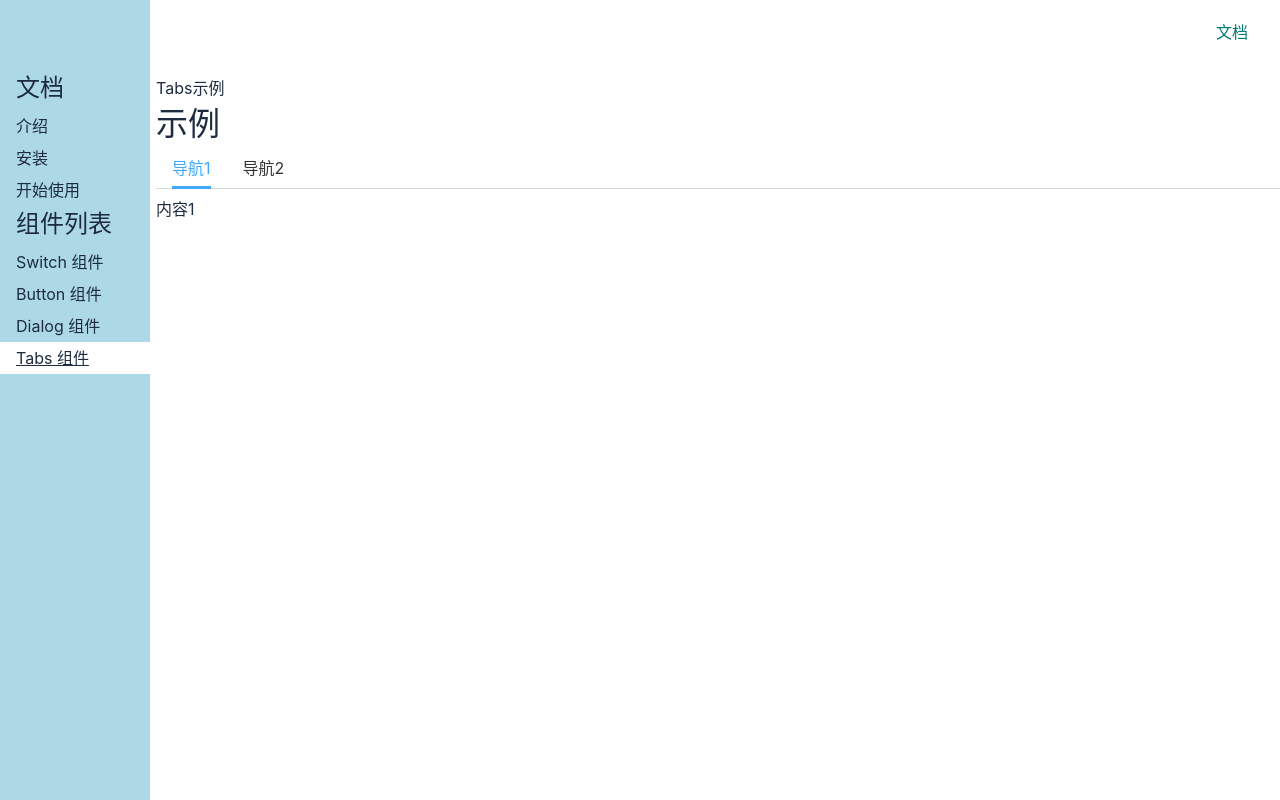
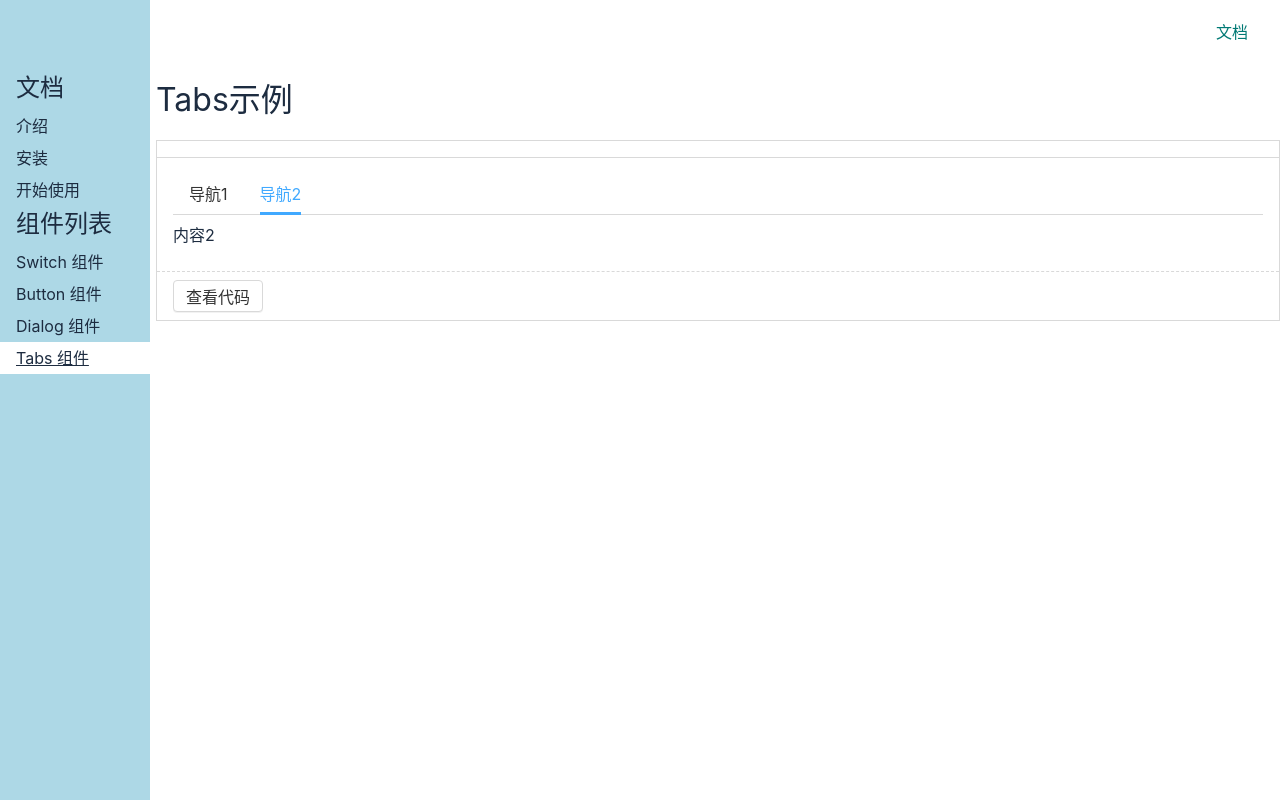
Before and after one commit to JeffShell/CyLun-test, a Vue app: page /#/doc/tabs in a window 1280 px wide. Built offline with nearby package versions, Linux system fonts and the light colour scheme.

Commit message:
改造 Tabs demo

```diff
--- /dev/null
+++ b/src/components/Tabs1.demo.vue
@@ -0,0 +1,29 @@
+<demo>
+常规使用
+</demo>
+<template>
+<Tabs v-model:selected="x">
+  <Tab title="导航1">内容1</Tab>
+  <Tab title="导航2">内容2</Tab>
+</Tabs>
+</template>
+
+<script lang="ts">
+import Tabs from '../lib/Tabs.vue'
+import Tab from '../lib/Tab.vue'
+import {
+  ref
+} from 'vue'
+export default {
+  components: {
+    Tabs,
+    Tab
+  },
+  setup() {
+    const x = ref('导航2')
+    return {
+      x
+    }
+  }
+}
+</script>
--- a/src/components/TabsDemo.vue
+++ b/src/components/TabsDemo.vue
@@ -1,30 +1,19 @@
 <template>
-  <div>Tabs示例</div>
-  <h1>示例</h1>
-  <Tabs v-model:selected="x">
-    <Tab title="导航1">内容1</Tab>
-    <Tab title="导航2">内容2</Tab>
-  </Tabs>
+  <h1>Tabs示例</h1>
+<Demo :component="Tabs1Demo"/>
 </template>
 
 <script lang="ts">
-
-import Tabs from "../lib/Tabs.vue";
-import Tab from "../lib/Tab.vue";
-import {ref} from "vue";
-
+import Demo from './Demo.vue'
+import Tabs1Demo from './Tabs1.demo.vue'
 export default {
   components: {
-    Tabs,
-    Tab
+    Demo
   },
   setup(){
-    const x = ref('导航1')
-    return {x}
+    return {
+      Tabs1Demo
+    }
   }
 }
 </script>
-
-<style scoped>
-
-</style>
```
